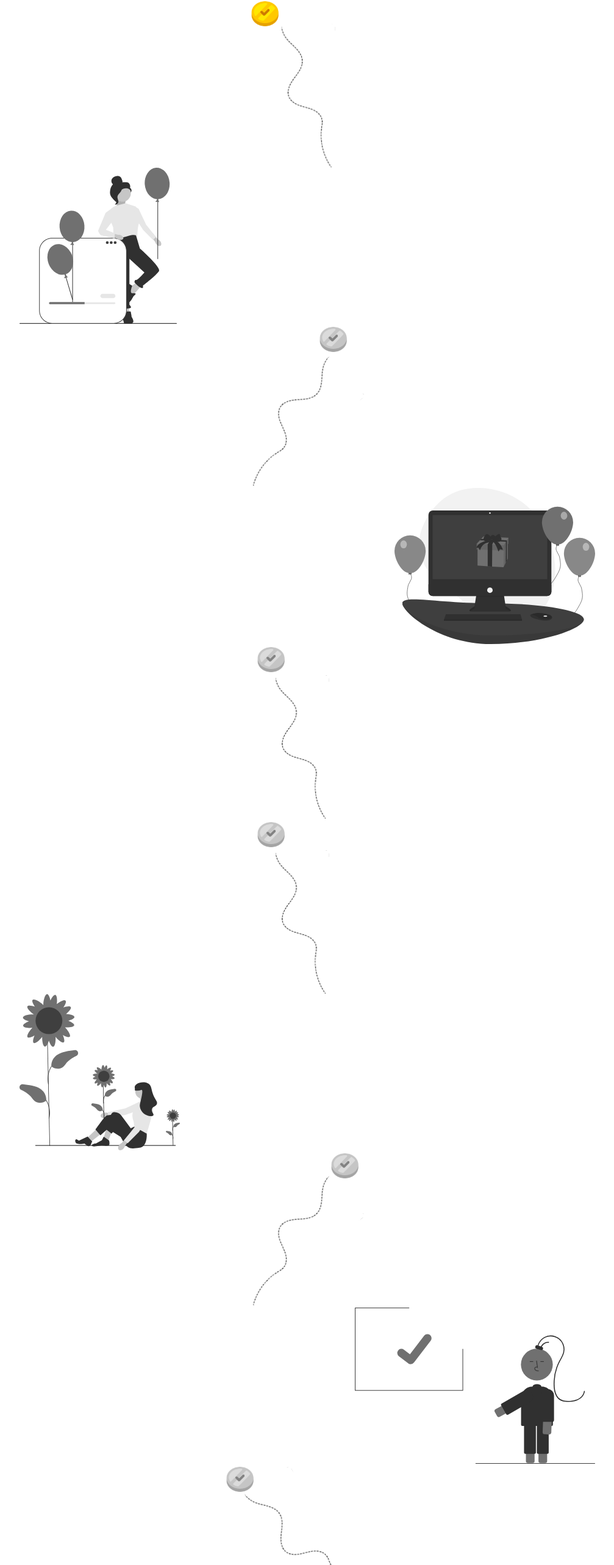
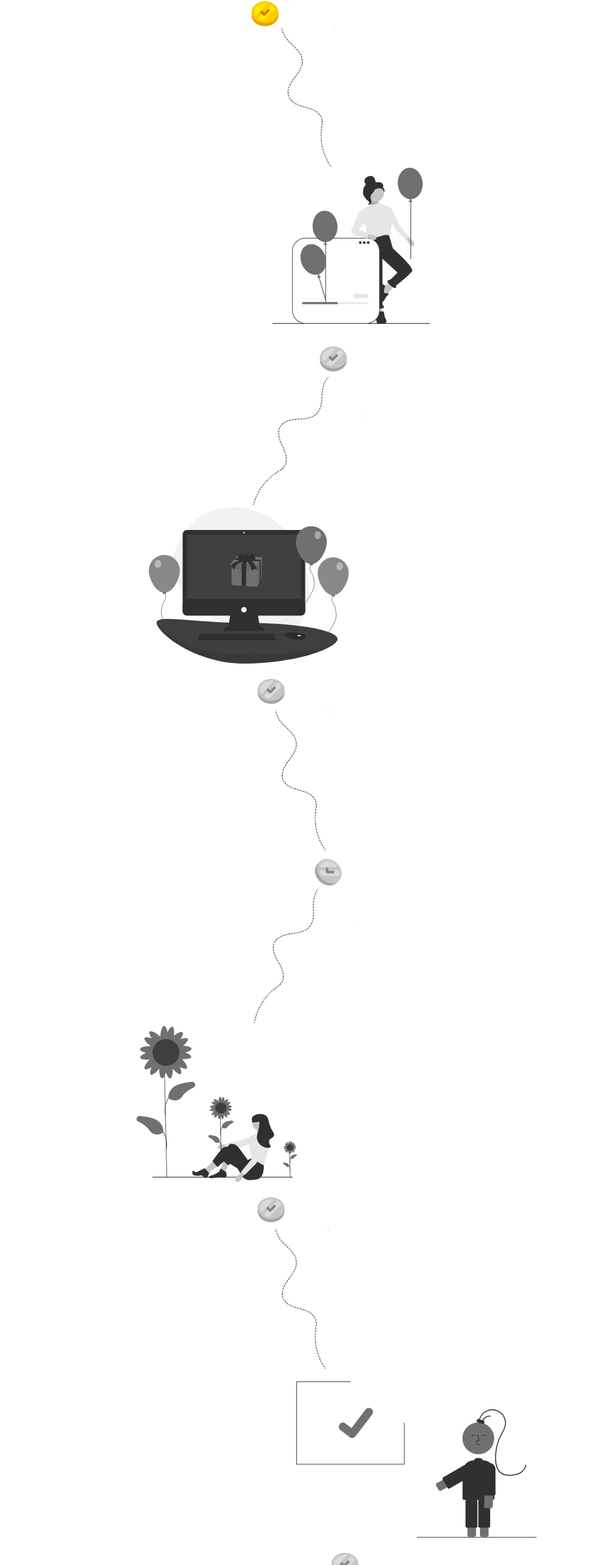
Before and after one commit to WildCodeSchool/P3_La-Poste_Lyon_React_Sept_2022, a React (Vite) app in the folder frontend/: page /course in a window 1280 px wide. Shown: the part 195-2761 px from the top of the page at 61% size, without its empty margins (160-1167 px from the left). Built offline with nearby package versions, Linux system fonts and the light colour scheme.

Commit message:
premier jet du parcours utilisateur

```diff
--- a/frontend/src/pages/UserCourse.jsx
+++ b/frontend/src/pages/UserCourse.jsx
@@ -6,7 +6,6 @@ import step4 from "../assets/userCourse/Etape4.svg";
 import step5 from "../assets/userCourse/Etape5.svg";
 import step6 from "../assets/userCourse/Etape6.svg";
 import step7 from "../assets/userCourse/Etape7.svg";
-import step8 from "../assets/userCourse/Etape8.svg";
 import step9 from "../assets/userCourse/Etape9.svg";
 import wellDone from "../assets/userCourse/WellDone.svg";
 import onlineWishes from "../assets/userCourse/OnlineWishes.svg";
@@ -30,11 +29,9 @@ function UserCourse() {
             <img src={step1} alt="Step1" />
           </span>
         </div>
-        <div className="flex justify-center md:block">
-          <div className="ml-14 md:ml-48 grayscale">
-            <span>
-              <img className="h-28 md:h-64" src={wellDone} alt="welldone" />
-            </span>
+        <div>
+          <div className="ml-14 md:ml-48 grayscale flex justify-center mb-8">
+            <img className="h-28 md:h-64" src={wellDone} alt="welldone" />
           </div>
           <div className="flex justify-center grayscale">
             <span>
@@ -42,14 +39,8 @@ function UserCourse() {
             </span>
           </div>
         </div>
-        <div className="flex justify-end mr-10 md:mr-36 grayscale">
-          <span>
-            <img
-              className="h-28 md:h-64 justify-end"
-              src={onlineWishes}
-              alt="onlineWishes"
-            />
-          </span>
+        <div className="flex justify-center mr-10 mb-5 md:mr-36 grayscale">
+          <img className="h-28 md:h-64" src={onlineWishes} alt="onlineWishes" />
         </div>
         <div className="flex justify-center grayscale">
           <span>
@@ -58,23 +49,23 @@ function UserCourse() {
         </div>
         <div className="flex justify-center grayscale">
           <span>
-            <img src={step4} alt="Step4" />
+            <img src={step4} alt="Step4" className="rotate-45" />
           </span>
         </div>
-        <div className="ml-14 md:ml-48 grayscale">
+        <div className="ml-16 md:ml-96 grayscale">
           <span>
             <img className="h-28 md:h-64" src={blooming} alt="blooming" />
           </span>
         </div>
         <div className="flex justify-center grayscale">
           <span>
-            <img src={step5} alt="Step5" />
+            <img src={step4} alt="Step5" className="mt-5" />
           </span>
         </div>
-        <div className="flex justify-end mr-10 md:mr-36 grayscale">
+        <div className="flex justify-end mr-10 md:mr-60 grayscale">
           <span>
             <img
-              className="h-28 md:h-64 justify-end"
+              className="h-28 md:h-64 justify-end my-5"
               src={completed}
               alt="welldone"
             />
@@ -82,18 +73,18 @@ function UserCourse() {
         </div>
         <div className="flex justify-center grayscale">
           <span>
-            <img src={step6} alt="Step6" />
+            <img src={step5} alt="Step6" />
           </span>
         </div>
         <div className="flex justify-center grayscale">
           <span>
-            <img src={step7} alt="Step7" />
+            <img src={step6} alt="Step7" />
           </span>
         </div>
         <div className="flex justify-end mr-10 md:mr-36 grayscale">
           <span>
             <img
-              className="h-28 md:h-64 justify-end"
+              className="h-28 md:h-64 justify-end mb-8"
               src={highFive}
               alt="highFive"
             />
@@ -101,12 +92,12 @@ function UserCourse() {
         </div>
         <div className="flex justify-center grayscale">
           <span>
-            <img src={step8} alt="Step8" />
+            <img src={step7} alt="Step8" />
           </span>
         </div>
         <div className="flex justify-center grayscale">
           <span>
-            <img src={step9} alt="Step9" />
+            <img className="mr-32" src={step9} alt="Step9" />
           </span>
         </div>
         <div className="ml-4 md:ml-28 mb-6 grayscale">
```
